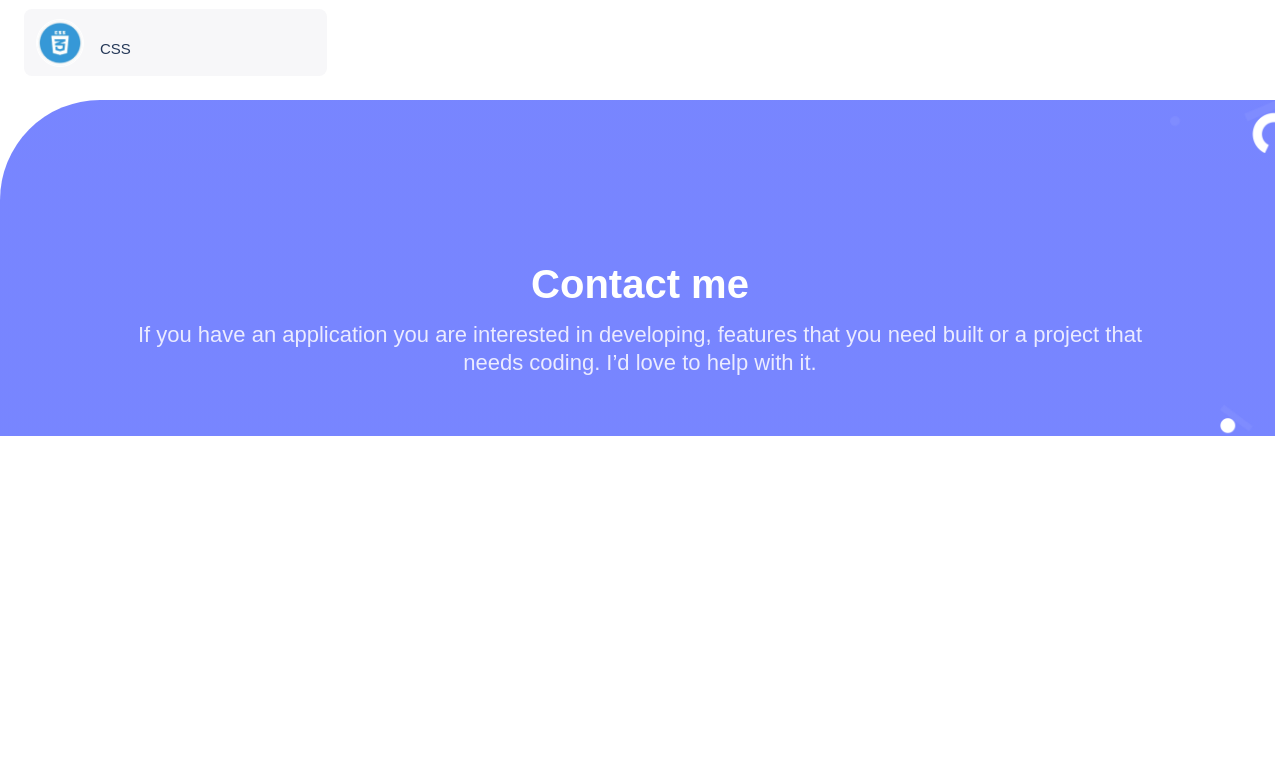
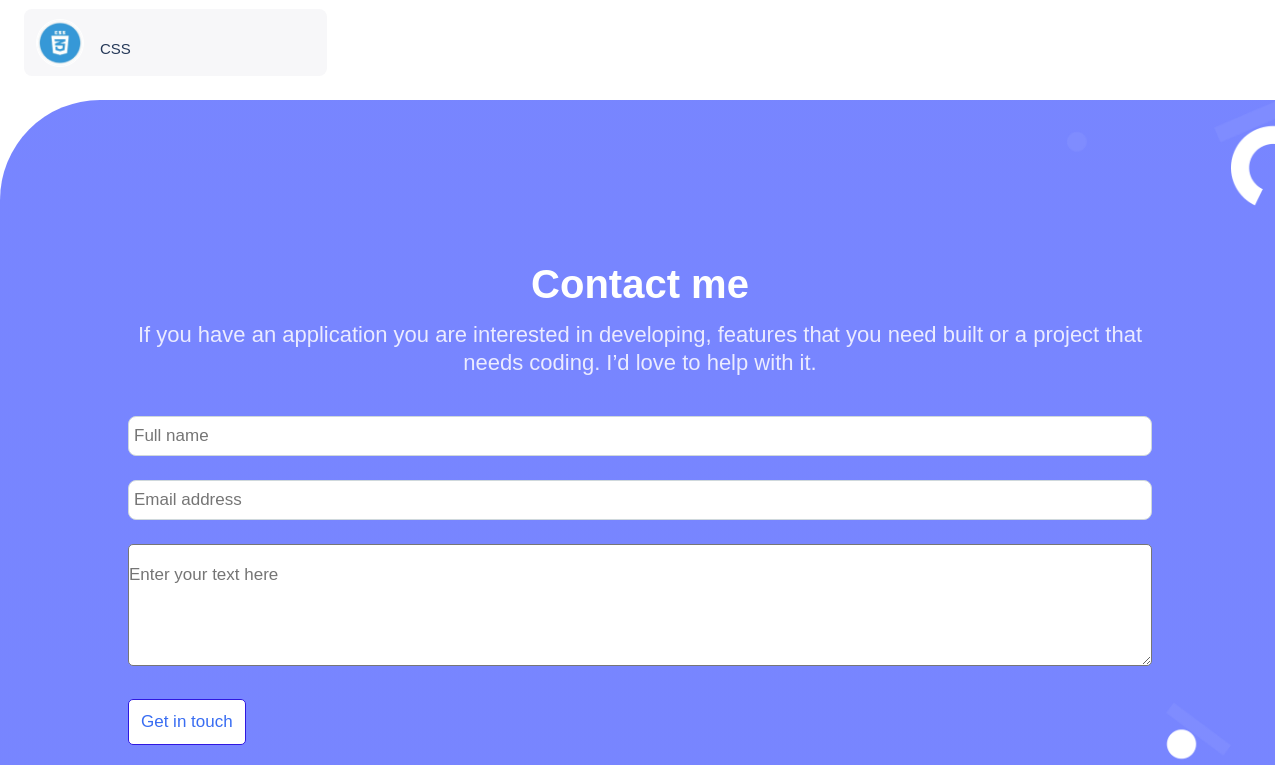
Before and after one commit to KALUNGI-J-BOBSON/Portfolio-finish-mobile-version, a website: page index.html in a window 1280 px wide. Shown: the part 3901-4666 px from the top of the page. Before the commit the page ends 4337 px from the top, so only its background shows below. Drawn offline with Linux system fonts and the light colour scheme.

Commit message:
added the form in index.html

```diff
--- a/index.html
+++ b/index.html
@@ -266,7 +266,48 @@
             to help with it.
             </h2>
           </div>
+          <form
+          action="https://formspree.io/f/xpznodvr"
+          method="post"
+        >
 
+          <ul>
+
+            <li>
+              <input
+              class="text"
+                type="text"
+                name="fname"
+                placeholder="Full name"
+                maxlength="30"
+                required
+              />
+            </li>
+            <li>
+            <label>
+              <input
+              class="emailtext"
+                type="email"
+                name="email"
+                placeholder="Email address"
+                required
+              />
+            </label></li>
+            <article class="submit_button">
+            <li>
+              <textarea
+              class="textarea"
+                name="message"
+                placeholder="Enter your text here"
+                maxlength="500"
+                required
+              ></textarea>
+            </li>
+            <button type="submit" name="button">Get in touch</button>
+          </article>
+          </ul>
+
+        </form>
 
   </div>
 
```
